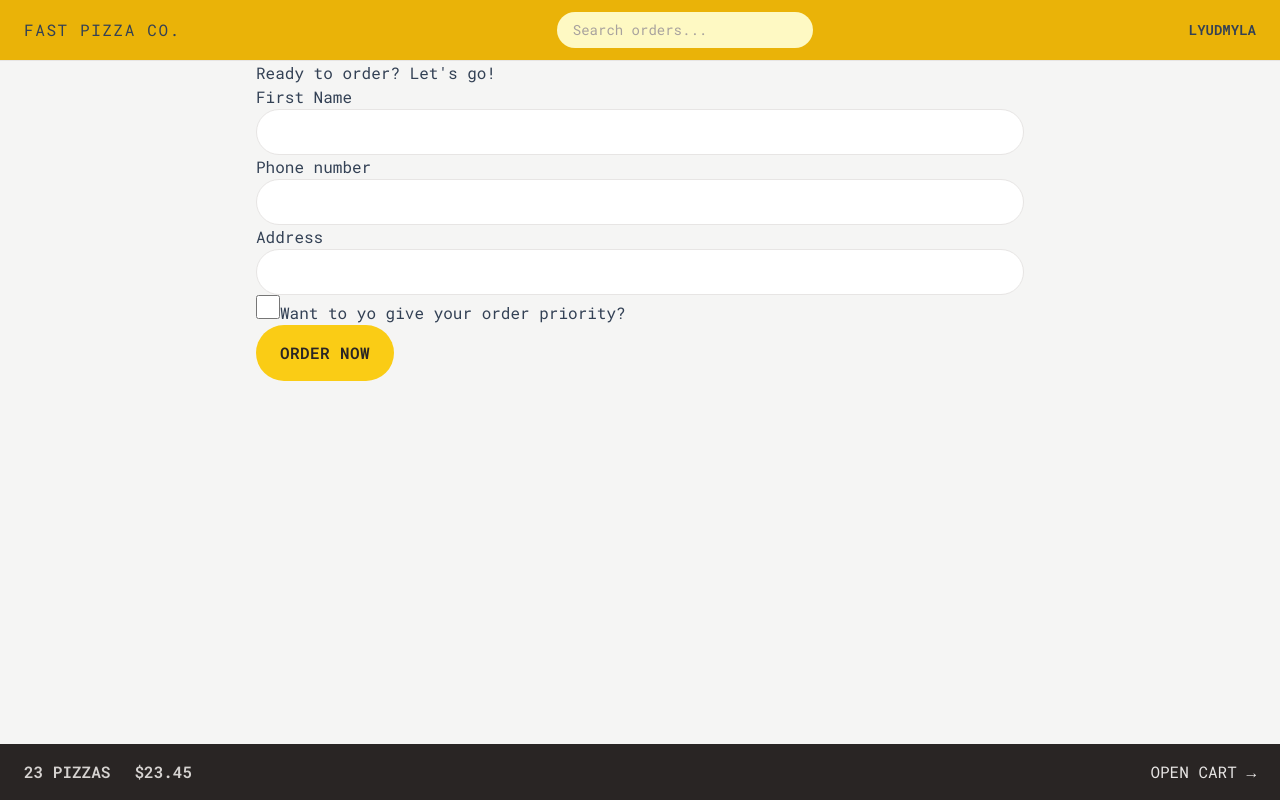
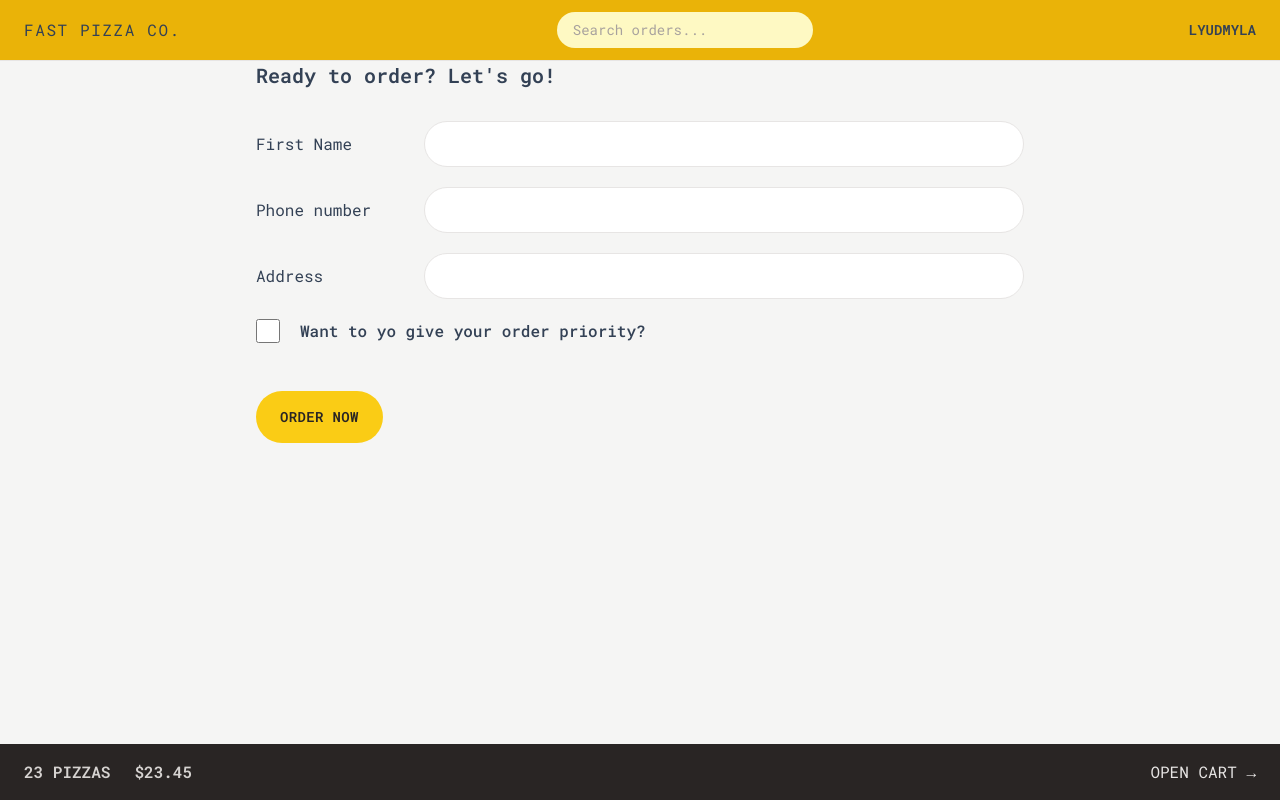
Before and after one commit to milaandrushchenko/fast-pizza, a React (Vite) app: page /order/new in a window 1280 px wide. Built offline with nearby package versions, Linux system fonts and the light colour scheme.

Commit message:
style: style order form

```diff
--- a/src/features/order/CreateOrder.jsx
+++ b/src/features/order/CreateOrder.jsx
@@ -42,30 +42,41 @@
 
   return (
     <div>
-      <h2>Ready to order? Let&apos;s go!</h2>
+      <h2 className="mb-8 text-xl font-semibold">
+        Ready to order? Let&apos;s go!
+      </h2>
 
       <Form method="post">
-        <div>
-          <label>First Name</label>
-          <input type="text" name="customer" required className="input" />
+        <div className="mb-5 flex flex-col gap-2 sm:flex-row sm:items-center">
+          <label className="sm:basis-40">First Name</label>
+          <input type="text" name="customer" required className="input grow" />
         </div>
 
-        <div>
-          <label>Phone number</label>
-          <div>
-            <input type="tel" name="phone" required className="input" />
-            {formErrors?.phone && <p>{formErrors.phone}</p>}
+        <div className="mb-5 flex flex-col gap-2 sm:flex-row sm:items-center">
+          <label className="sm:basis-40">Phone number</label>
+          <div className="grow">
+            <input type="tel" name="phone" required className="input w-full" />
+            {formErrors?.phone && (
+              <p className="mt-2 rounded-md bg-red-100 p-2 text-xs text-red-700">
+                {formErrors.phone}
+              </p>
+            )}
           </div>
         </div>
 
-        <div>
-          <label>Address</label>
-          <div>
-            <input className="input" type="text" name="address" required />
+        <div className="mb-5 flex flex-col gap-2 sm:flex-row sm:items-center">
+          <label className="sm:basis-40">Address</label>
+          <div className="grow">
+            <input
+              className="input w-full"
+              type="text"
+              name="address"
+              required
+            />
           </div>
         </div>
 
-        <div>
+        <div className="mb-12 flex items-center gap-5">
           <input
             type="checkbox"
             name="priority"
@@ -74,7 +85,9 @@
             // value={withPriority}
             // onChange={(e) => setWithPriority(e.target.checked)}
           />
-          <label htmlFor="priority">Want to yo give your order priority?</label>
+          <label htmlFor="priority" className="font-medium">
+            Want to yo give your order priority?
+          </label>
         </div>
 
         <div>
--- a/src/index.css
+++ b/src/index.css
@@ -4,7 +4,7 @@
 
 @layer components {
   .input {
-    @apply w-full rounded-full border border-stone-200 px-4 py-2 text-sm transition-all duration-300 placeholder:text-stone-400 focus:outline-none focus:ring focus:ring-yellow-400 sm:py-3 md:px-6;
+    @apply rounded-full border border-stone-200 px-4 py-2 text-sm transition-all duration-300 placeholder:text-stone-400 focus:outline-none focus:ring focus:ring-yellow-400 sm:py-3 md:px-6;
   }
 
   /* https://dev.to/afif/i-made-100-css-loaders-for-your-next-project-4eje */
--- a/src/ui/Button.jsx
+++ b/src/ui/Button.jsx
@@ -2,13 +2,13 @@
 
 export default function Button({ children, to, disabled, type }) {
   const base =
-    'inline-block rounded-full bg-yellow-400 font-semibold uppercase tracking-wide text-stone-800 transition-colors duration-300 hover:bg-yellow-300 focus:bg-yellow-300 focus:outline-none focus:ring focus:ring-yellow-300 focus:ring-offset-2 disabled:cursor-not-allowed disabled:bg-slate-600 ';
+    'inline-block text-sm rounded-full bg-yellow-400 font-semibold uppercase tracking-wide text-stone-800 transition-colors duration-300 hover:bg-yellow-300 focus:bg-yellow-300 focus:outline-none focus:ring focus:ring-yellow-300 focus:ring-offset-2 disabled:cursor-not-allowed disabled:bg-slate-600 ';
 
   const styles = {
     primary: base + ' px-4 py-3 md:px-6 md:py-4',
     small: base + ' px-4 py-2 md:px-5 md:py-2.5 text-xs',
     secondary:
-      ' inline-block rounded-full border-2 border-stone-300 font-semibold uppercase tracking-wide text-stone-400 transition-colors duration-300 hover:bg-stone-300 hover:text-stone-800  focus:bg-stone-300 focus:text-stone-800 focus:outline-none focus:ring focus:ring-stone-300 focus:ring-offset-2 disabled:cursor-not-allowed disabled:bg-slate-600 px-4 py-2.5 md:px-6 md:py-3.5',
+      ' inline-block text-sm rounded-full border-2 border-stone-300 font-semibold uppercase tracking-wide text-stone-400 transition-colors duration-300 hover:bg-stone-300 hover:text-stone-800  focus:bg-stone-300 focus:text-stone-800 focus:outline-none focus:ring focus:ring-stone-300 focus:ring-offset-2 disabled:cursor-not-allowed disabled:bg-slate-600 px-4 py-2.5 md:px-6 md:py-3.5',
   };
 
   if (to)
```
Also changed, not shown: index.html (+5 -2 lines).
